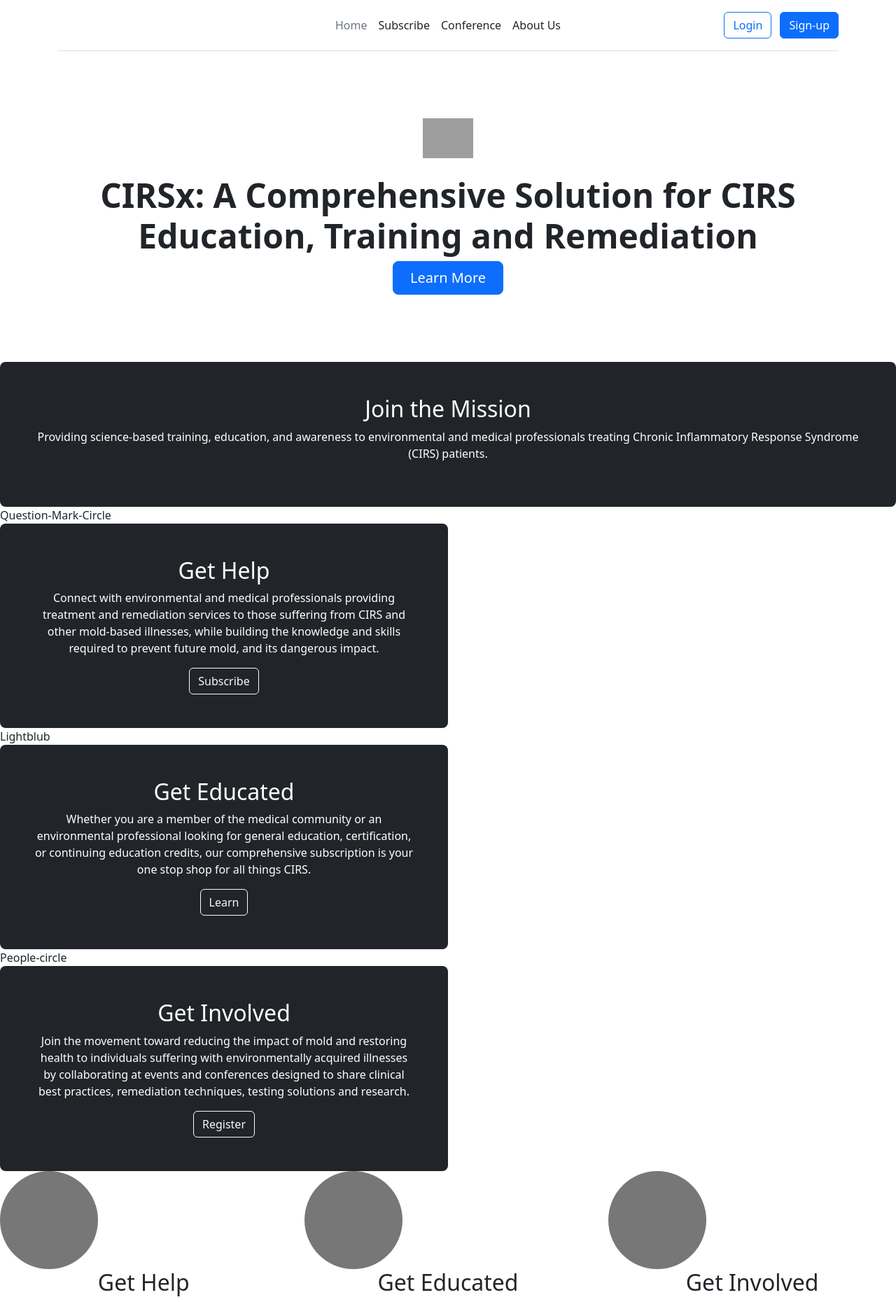
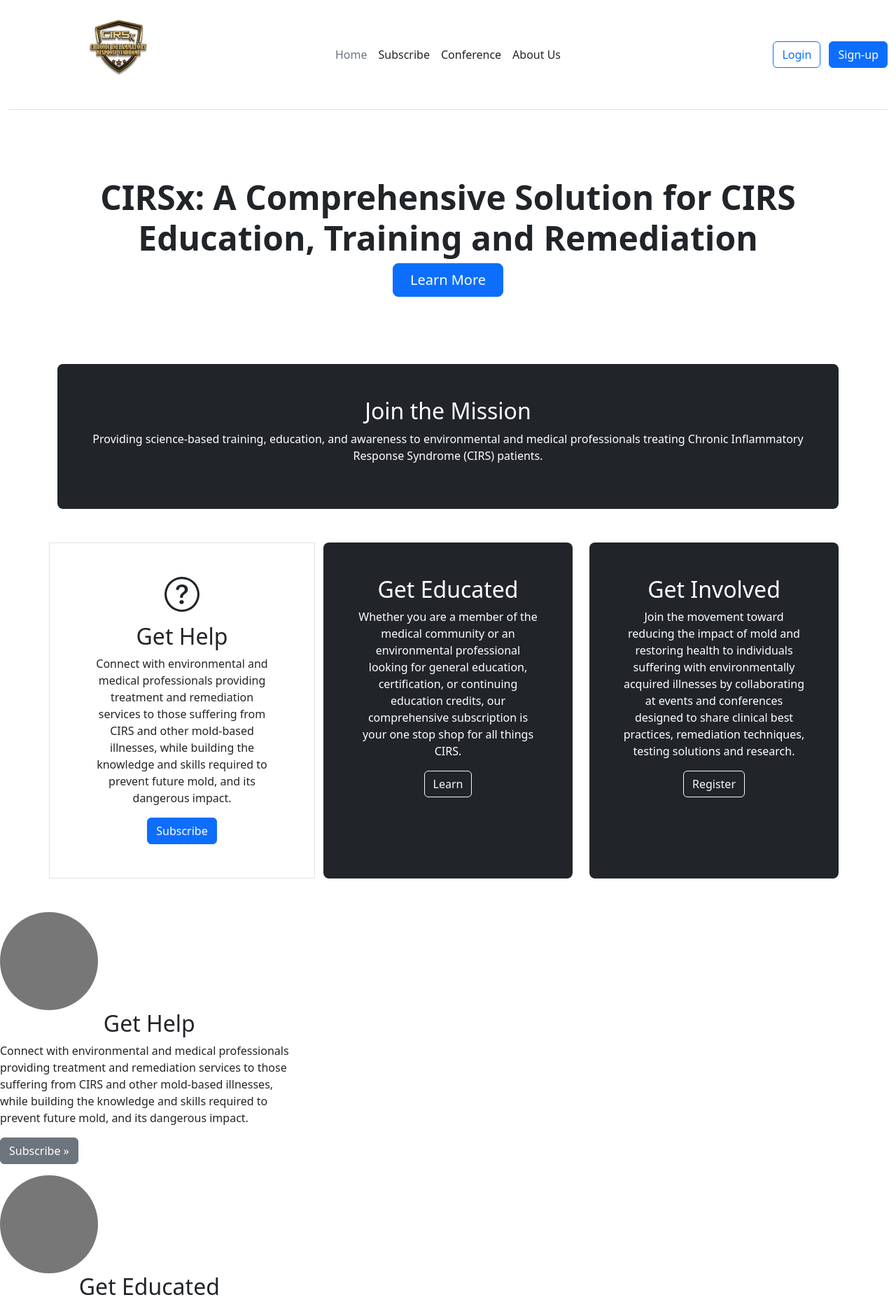
Before and after one commit to Novamacro-LLC/CIRSx, a Django app: template templates/home.html in a window 1280 px wide. Shown: the top 1860 px of the page at 70% size. Run offline with Django 4.2, Linux system fonts and the light colour scheme; the template is opened without the code that fills it, so the values that code supplies are empty; grey boxes are pictures that could not be loaded.

Commit message:
HTML Development Changes

```diff
--- /dev/null
+++ b/package.json
@@ -0,0 +1,5 @@
+{
+  "devDependencies": {
+    "prettier": "2.6.2"
+  }
+}
--- a/templates/home.html
+++ b/templates/home.html
@@ -1,33 +1,68 @@
 <!DOCTYPE html>
 <html lang="en">
   <head>
-    <meta charset="UTF-8">
+    <meta charset="UTF-8" />
+    <meta name="viewport" content="width=device-width, initial-scale=1" />
     <title>Home</title>
-    <link href="https://cdn.jsdelivr.net/npm/bootstrap@5.2.0-beta1/dist/css/bootstrap.min.css" rel="stylesheet" integrity="sha384-0evHe/X+R7YkIZDRvuzKMRqM+OrBnVFBL6DOitfPri4tjfHxaWutUpFmBp4vmVor" crossorigin="anonymous">
-
-
+    <link
+      href="https://cdn.jsdelivr.net/npm/bootstrap@5.2.0-beta1/dist/css/bootstrap.min.css"
+      rel="stylesheet"
+      integrity="sha384-0evHe/X+R7YkIZDRvuzKMRqM+OrBnVFBL6DOitfPri4tjfHxaWutUpFmBp4vmVor"
+      crossorigin="anonymous"
+    />
   </head>
   <body>
+    <script
+      src="https://cdn.jsdelivr.net/npm/@popperjs/core@2.11.5/dist/umd/popper.min.js"
+      integrity="sha384-Xe+8cL9oJa6tN/veChSP7q+mnSPaj5Bcu9mPX5F5xIGE0DVittaqT5lorf0EI7Vk"
+      crossorigin="anonymous"
+    ></script>
+    <script
+      src="https://cdn.jsdelivr.net/npm/bootstrap@5.2.0-beta1/dist/js/bootstrap.min.js"
+      integrity="sha384-kjU+l4N0Yf4ZOJErLsIcvOU2qSb74wXpOhqTvwVx3OElZRweTnQ6d31fXEoRD1Jy"
+      crossorigin="anonymous"
+    ></script>
 
-    <script src="https://cdn.jsdelivr.net/npm/@popperjs/core@2.11.5/dist/umd/popper.min.js" integrity="sha384-Xe+8cL9oJa6tN/veChSP7q+mnSPaj5Bcu9mPX5F5xIGE0DVittaqT5lorf0EI7Vk" crossorigin="anonymous"></script>
-    <script src="https://cdn.jsdelivr.net/npm/bootstrap@5.2.0-beta1/dist/js/bootstrap.min.js" integrity="sha384-kjU+l4N0Yf4ZOJErLsIcvOU2qSb74wXpOhqTvwVx3OElZRweTnQ6d31fXEoRD1Jy" crossorigin="anonymous"></script>
+    <div class="container-fluid sticky-top bg-white">
+      <header
+        class="d-flex flex-wrap align-items-center justify-content-center justify-content-md-between py-3 mb-4 border-bottom"
+      >
+          <a
+          href="home.html"
+          class="d-flex align-items-center col-md-3 mb-2 mb-md-0 text-dark text-decoration-none"
+        >
+        <img
+          class="d-block mx-auto mb-4"
+          src="../Static/Transparent-gold.jpg"
+          alt=""
+          width="150"
+          height="100"/>
 
-        <div class="container">
-    <header class="d-flex flex-wrap align-items-center justify-content-center justify-content-md-between py-3 mb-4 border-bottom">
-      <a href="/" class="d-flex align-items-center col-md-3 mb-2 mb-md-0 text-dark text-decoration-none">
-        <svg class="bi me-2" width="40" height="32" role="img" aria-label="Bootstrap"><use xlink:href="#bootstrap"></use></svg>
         </a>
 
         <ul class="nav col-12 col-md-auto mb-2 justify-content-center mb-md-0">
-        <li><a href="home.html" class="nav-link px-2 link-secondary">Home</a></li>
-        <li><a href="subscibe.html" class="nav-link px-2 link-dark">Subscribe</a></li>
-        <li><a href="conference.html" class="nav-link px-2 link-dark">Conference</a></li>
-        <li><a href="about_us.html" class="nav-link px-2 link-dark">About Us</a></li>
-
+          <li>
+            <a href="home.html" class="nav-link px-2 link-secondary">Home</a>
+          </li>
+          <li>
+            <a href="subscibe.html" class="nav-link px-2 link-dark"
+              >Subscribe</a
+            >
+          </li>
+          <li>
+            <a href="conference.html" class="nav-link px-2 link-dark"
+              >Conference</a
+            >
+          </li>
+          <li>
+            <a href="about_us.html" class="nav-link px-2 link-dark">About Us</a>
+          </li>
         </ul>
 
         <div class="col-md-3 text-end">
-        <button type="button" class="btn btn-outline-primary me-2">Login</button>
+          <button type="button" class="btn btn-outline-primary me-2">
+            Login
+          </button>
           <button type="button" class="btn btn-primary">Sign-up</button>
         </div>
       </header>
@@ -37,151 +72,220 @@
     <!-- 4.1.1.1.1.1 Header Text -->
     <div class="px-4 py-5 my-5 text-center">
       <!--4.1.1.1.1.2 Background -->
-    <img class="d-block mx-auto mb-4" src="/docs/5.2/assets/brand/bootstrap-logo.svg" alt="" width="72" height="57">
-    <h1 class="display-5 fw-bold"> CIRSx: A Comprehensive Solution for CIRS Education, Training and Remediation </h1>
+
+      <h1 class="display-5 fw-bold">
+        CIRSx: A Comprehensive Solution for CIRS Education, Training and
+        Remediation
+      </h1>
       <div class="col-lg-6 mx-auto">
         <div class="d-grid gap-2 d-sm-flex justify-content-sm-center">
           <!-- 4.1.1.1.1.3 Primary Button -->
           <!-- 4.1.1.1.1.3.2 Text -->
           <!-- 4.1.1.1.1.3.1 Link -->
-        <button type="button"  class="btn btn-primary btn-lg px-4 gap-3"> Learn More </button>
+          <button type="button" class="btn btn-primary btn-lg px-4 gap-3">
+            Learn More
+          </button>
         </div>
       </div>
     </div>
 
-
-
-
-
     <!-- 4.1.1.1.2 Join the Mission Feature w/Jumbotron -->
 
     <!-- 4.1.1.1.2.1 Jumbotron Title Text -->
+    <div class="container">
       <div class="d-grid gap-2 d-sm-flex justify-content-sm-center text-center">
         <div class="h-100 p-5 text-white bg-dark rounded-3">
-          <h2> Join the Mission </h2>
+          <h2>Join the Mission</h2>
           <!-- 4.1.1.1.2.2 Jumbotron Text -->
-          <p> Providing science-based training, education, and awareness to environmental and medical professionals treating Chronic Inflammatory Response Syndrome
-              (CIRS) patients. </p>
-
+          <p>
+            Providing science-based training, education, and awareness to
+            environmental and medical professionals treating Chronic
+            Inflammatory Response Syndrome (CIRS) patients.
+          </p>
         </div>
       </div>
+    </div>
+    <!-- 4.1.1.1.2.3 Jumbotron Background -->
 
-
-
-        <!-- 4.1.1.1.2.3 Jumbotron Background -->
     <!-- 4.1.1.1.2.4 Features -->
     <!--4.1.1.1.2.4.1 Get Help -->
     <!-- 4.1.1.1.2.4.1.1 Icon -->
-            Question-Mark-Circle
-        <div class="col-md-6 text-center">
-            <div class="h-100 p-5 text-white bg-dark rounded-3">
+    <!--Question-Mark-Circle-->
+    <div class="container pt-5 pb-5">
+      <div class="row">
+        <div class="col-4 text-center border">
+          <div class="h-100 p-5 rounded-3">
             <!-- 4.1.1.1.2.4.1.2 Title-->
-              <h2> Get Help </h2>
+
+              <svg xmlns="http://www.w3.org/2000/svg" width="50" height="50" fill="currentColor" class="bi bi-question-circle mb-3" viewBox="0 0 16 16">
+  <path d="M8 15A7 7 0 1 1 8 1a7 7 0 0 1 0 14zm0 1A8 8 0 1 0 8 0a8 8 0 0 0 0 16z"/>
+  <path d="M5.255 5.786a.237.237 0 0 0 .241.247h.825c.138 0 .248-.113.266-.25.09-.656.54-1.134 1.342-1.134.686 0 1.314.343 1.314 1.168 0 .635-.374.927-.965 1.371-.673.489-1.206 1.06-1.168 1.987l.003.217a.25.25 0 0 0 .25.246h.811a.25.25 0 0 0 .25-.25v-.105c0-.718.273-.927 1.01-1.486.609-.463 1.244-.977 1.244-2.056 0-1.511-1.276-2.241-2.673-2.241-1.267 0-2.655.59-2.75 2.286zm1.557 5.763c0 .533.425.927 1.01.927.609 0 1.028-.394 1.028-.927 0-.552-.42-.94-1.029-.94-.584 0-1.009.388-1.009.94z"/>
+</svg>
+
+              <h2>Get Help</h2>
 
             <!-- 4.1.1.1.2.4.1.3 Text -->
-              <p> Connect with environmental and medical professionals providing treatment and remediation services to those
-            suffering from CIRS and other mold-based illnesses, while building the knowledge and skills required to
-            prevent future mold, and its dangerous impact. </p>
+            <p>
+              Connect with environmental and medical professionals providing
+              treatment and remediation services to those suffering from CIRS
+              and other mold-based illnesses, while building the knowledge and
+              skills required to prevent future mold, and its dangerous impact.
+            </p>
 
             <!-- 4.1.1.1.2.4.1.4 Button -->
             <!-- 4.1.1.1.2.4.1.4.1 Link -->
-              <button class="btn btn-outline-light" type="button"> Subscribe </button>
+            <a class="btn btn-primary" type="button" href="subscibe.html">
+              Subscribe
+            </a>
             <!-- 4.1.1.1.2.4.1.4 Button -->
             <!-- 4.1.1.1.2.4.1.4.1 Link -->
           </div>
         </div>
 
-
-
-
-
         <!-- 4.1.1.1.2.4.2 Get Educated -->
         <!-- 4.1.1.1.2.4.2.1 Icon -->
-            Lightblub
+        <!--Lightblub-->
 
-     <div class="col-md-6 text-center">
+        <div class="col-4 text-center">
           <div class="h-100 p-5 text-white bg-dark rounded-3">
             <!-- 4.1.1.1.2.4.2.2 Title-->
-              <h2> Get Educated </h2>
+            <h2>Get Educated</h2>
 
             <!-- 4.1.1.1.2.4.2.3 Text -->
-              <p> Whether you are a member of the medical community or an environmental professional looking for general
-            education, certification, or continuing education credits, our comprehensive subscription is your one
-            stop shop for all things CIRS. </p>
+            <p>
+              Whether you are a member of the medical community or an
+              environmental professional looking for general education,
+              certification, or continuing education credits, our comprehensive
+              subscription is your one stop shop for all things CIRS.
+            </p>
 
             <!-- 4.1.1.1.2.4.2.4 Button -->
             <!-- 4.1.1.1.2.4.2.4.1 Link -->
             <!-- 4.1.1.1.2.4.2.4.2 Text -->
-              <button class="btn btn-outline-light" type="button"> Learn </button>
-
+            <button class="btn btn-outline-light" type="button">Learn</button>
           </div>
         </div>
 
-
-
         <!-- 4.1.1.1.2.4.3 Get Involved -->
         <!-- 4.1.1.1.2.4.3.1 Icon -->
-            People-circle
+        <!--People-circle-->
 
-     <div class="col-md-6 text-center">
+        <div class="col-4 text-center">
           <div class="h-100 p-5 text-white bg-dark rounded-3">
             <!-- 4.1.1.1.2.4.3.2 Title-->
-              <h2> Get Involved </h2>
+            <h2>Get Involved</h2>
 
             <!-- 4.1.1.1.2.4.3.3 Text -->
-              <p> Join the movement toward reducing the impact of mold and restoring health to individuals suffering with
-            environmentally acquired illnesses by collaborating at events and conferences designed to share clinical
-            best practices, remediation techniques, testing solutions and research. </p>
+            <p>
+              Join the movement toward reducing the impact of mold and restoring
+              health to individuals suffering with environmentally acquired
+              illnesses by collaborating at events and conferences designed to
+              share clinical best practices, remediation techniques, testing
+              solutions and research.
+            </p>
 
             <!-- 4.1.1.1.2.4.3.4 Button -->
             <!-- 4.1.1.1.2.4.3.4.1 Link -->
             <!-- 4.1.1.1.2.4.3.4.2 Text -->
-              <button class="btn btn-outline-light" type="button"> Register </button>
-
+            <button class="btn btn-outline-light" type="button">
+              Register
+            </button>
+          </div>
+        </div>
       </div>
     </div>
 
-        <div class="row">
     <div class="col-lg-4">
-        <svg class="bd-placeholder-img rounded-circle" width="140" height="140" xmlns="http://www.w3.org/2000/svg" role="img" aria-label="Placeholder: 140x140" preserveAspectRatio="xMidYMid slice" focusable="false"><title> Get Help </title><rect width="100%" height="100%" fill="#777"></rect><text x="50%" y="50%" fill="#777" dy=".3em">140x140</text></svg>
+      <svg
+        class="bd-placeholder-img rounded-circle"
+        width="140"
+        height="140"
+        xmlns="http://www.w3.org/2000/svg"
+        role="img"
+        aria-label="Placeholder: 140x140"
+        preserveAspectRatio="xMidYMid slice"
+        focusable="false"
+      >
+        <title>Get Help</title>
+        <rect width="100%" height="100%" fill="#777"></rect>
+        <text x="50%" y="50%" fill="#777" dy=".3em">140x140</text>
+      </svg>
 
-        <h2 class="fw-normal text-center"> Get Help </h2>
-        <p> Connect with environmental and medical professionals providing treatment and remediation services to those
-            suffering from CIRS and other mold-based illnesses, while building the knowledge and skills required to
-            prevent future mold, and its dangerous impact. </p>
+      <h2 class="fw-normal text-center">Get Help</h2>
+      <p>
+        Connect with environmental and medical professionals providing treatment
+        and remediation services to those suffering from CIRS and other
+        mold-based illnesses, while building the knowledge and skills required
+        to prevent future mold, and its dangerous impact.
+      </p>
       <p><a class="btn btn-secondary" href="subscibe.html"> Subscribe »</a></p>
-      </div><!-- /.col-lg-4 -->
+    </div>
+    <!-- /.col-lg-4 -->
     <div class="col-lg-4">
+      <svg
+        class="bd-placeholder-img rounded-circle"
+        width="140"
+        height="140"
+        xmlns="http://www.w3.org/2000/svg"
+        role="img"
+        aria-label="Placeholder: 140x140"
+        preserveAspectRatio="xMidYMid slice"
+        focusable="false"
+      >
+        <title>Get Educated</title>
+        <rect width="100%" height="100%" fill="#777"></rect>
+        <text x="50%" y="50%" fill="#777" dy=".3em">140x140</text>
+      </svg>
 
-        <svg class="bd-placeholder-img rounded-circle" width="140" height="140" xmlns="http://www.w3.org/2000/svg" role="img" aria-label="Placeholder: 140x140" preserveAspectRatio="xMidYMid slice" focusable="false"><title> Get Educated </title><rect width="100%" height="100%" fill="#777"></rect><text x="50%" y="50%" fill="#777" dy=".3em">140x140</text></svg>
+      <h2 class="fw-normal text-center">Get Educated</h2>
+      <p>
+        Whether you are a member of the medical community or an environmental
+        professional looking for general education, certification, or continuing
+        education credits, our comprehensive subscription is your one stop shop
+        for all things CIRS.
+      </p>
+      <p><a class="btn btn-secondary" href="about_us.html"> Learn »</a></p>
+    </div>
+    <!-- /.col-lg-4 -->
+    <div class="col-lg-4">
+      <svg
+        class="bd-placeholder-img rounded-circle"
+        width="140"
+        height="140"
+        xmlns="http://www.w3.org/2000/svg"
+        role="img"
+        aria-label="Placeholder: 140x140"
+        preserveAspectRatio="xMidYMid slice"
+        focusable="false"
+      >
+        <title>Get Involved</title>
+        <rect width="100%" height="100%" fill="#777"></rect>
+        <text x="50%" y="50%" fill="#777" dy=".3em">140x140</text>
+      </svg>
 
-        <h2 class="fw-normal text-center"> Get Educated </h2>
-        <p> Whether you are a member of the medical community or an environmental professional looking for general
-            education, certification, or continuing education credits, our comprehensive subscription is your one
-            stop shop for all things CIRS. </p>
-        <p><a class="btn btn-secondary " href="about_us.html"> Learn »</a></p>
-      </div><!-- /.col-lg-4 -->
-      <div class="col-lg-4">
-
-        <svg class="bd-placeholder-img rounded-circle" width="140" height="140" xmlns="http://www.w3.org/2000/svg" role="img" aria-label="Placeholder: 140x140" preserveAspectRatio="xMidYMid slice" focusable="false"><title> Get Involved </title><rect width="100%" height="100%" fill="#777"></rect><text x="50%" y="50%" fill="#777" dy=".3em">140x140</text></svg>
-
-        <h2 class="fw-normal text-center"> Get Involved </h2>
-        <p> Join the movement toward reducing the impact of mold and restoring health to individuals suffering with
-            environmentally acquired illnesses by collaborating at events and conferences designed to share clinical
-            best practices, remediation techniques, testing solutions and research. </p>
+      <h2 class="fw-normal text-center">Get Involved</h2>
+      <p>
+        Join the movement toward reducing the impact of mold and restoring
+        health to individuals suffering with environmentally acquired illnesses
+        by collaborating at events and conferences designed to share clinical
+        best practices, remediation techniques, testing solutions and research.
+      </p>
       <p><a class="btn btn-secondary" href="conference.html"> Register »</a></p>
-      </div><!-- /.col-lg-4 -->
     </div>
-
+    <!-- /.col-lg-4 -->
 
     <!-- 4.1.1.1.3 Jumbotron Quote -->
     <!-- 4.1.1.1.3.1 Jumbotron Text -->
     <div class="p-5 mb-4 bg-light rounded-3">
       <div class="container-fluid py-5 text-center">
-        <h3 class="display-5 "> <q>“Surviving Mold is the beginning of what we'd all like to see. An illness defeated and lives restored
-            all over the world.”</q></h3>
-          <br>
-        <p class="col-md-12 fs-4 text-center"> — Ritchie Shoemaker, MD </p>
+        <h3 class="display-5">
+          <q
+            >“Surviving Mold is the beginning of what we'd all like to see. An
+            illness defeated and lives restored all over the world.”</q
+          >
+        </h3>
+        <br />
+        <p class="col-md-12 fs-4 text-center">— Ritchie Shoemaker, MD</p>
       </div>
     </div>
 
@@ -191,44 +295,53 @@
     <!-- 4.1.1.1.6 Section Content -->
     <!-- 4.1.1.1.6.1 Announcement Management -->
 
-
     <!-- 4.1.1.1.7 Trusted Source Hero -->
 
     <div class="container my-5">
-    <div class="row p-4 pb-0 pe-lg-0 pt-lg-5 align-items-center rounded-3 border shadow-lg">
+      <div
+        class="row p-4 pb-0 pe-lg-0 pt-lg-5 align-items-center rounded-3 border shadow-lg"
+      >
         <div class="col-lg-7 p-3 p-lg-5 pt-lg-3">
           <!-- 4.1.1.1.7.1 Title -->
-        <h1 class="display-4 fw-bold lh-1"> A Trusted Source for CIRS Information </h1>
+          <h1 class="display-4 fw-bold lh-1">
+            A Trusted Source for CIRS Information
+          </h1>
           <!-- 4.1.1.1.7.2 Text -->
-        <p class="lead"> At CIRSx, we believe in delivering a product that is backed by peer-reviewed scientific data.
-            Our vast online content repository provides physicians, environmental professionals, and patients
-            suffering from mold related illnesses with direct access to scientifically proven, authentic content
-            like articles, bibliographies, podcasts, and training.
-            <br>
-            <br>
-            Get direct access to this proprietary content and more as a CIRSx Professional Subscriber.
-            You have full access to the CIRSx database and four special educational events annually, a $900 value. </p>
+          <p class="lead">
+            At CIRSx, we believe in delivering a product that is backed by
+            peer-reviewed scientific data. Our vast online content repository
+            provides physicians, environmental professionals, and patients
+            suffering from mold related illnesses with direct access to
+            scientifically proven, authentic content like articles,
+            bibliographies, podcasts, and training.
+            <br />
+            <br />
+            Get direct access to this proprietary content and more as a CIRSx
+            Professional Subscriber. You have full access to the CIRSx database
+            and four special educational events annually, a $900 value.
+          </p>
 
           <!-- 4.1.1.1.7.4 Button -->
           <!-- 4.1.1.1.7.4.2 Text -->
           <!-- 4.1.1.1.7.4.1 Link -->
-        <div class="d-grid gap-2 d-md-flex justify-content-md-start mb-4 mb-lg-3">
+          <div
+            class="d-grid gap-2 d-md-flex justify-content-md-start mb-4 mb-lg-3"
+          >
             <a class="btn btn-secondary" href="subscibe.html"> Subscribe »</a>
           </div>
         </div>
 
         <div class="col-lg-4 offset-lg-1 p-0 overflow-hidden shadow-lg">
-          <img class="rounded-lg-3" src=" <!-- 4.1.1.1.7.3 Video --> " alt="" width="720">
+          <img
+            class="rounded-lg-3"
+            src="../Static/Transparent-gold.jpg"
+            alt=""
+            width="720"
+          />
         </div>
       </div>
     </div>
-
-
-
-
-
   </body>
 </html>
 
-
 <!-- Work on Headers, Heroes, Pricing, Jumbotron, and Carousel -->
```
Also changed, not shown: Static/Transparent-gold.jpg (added), package-lock.json (added). Lines whose indentation alone changed are shown as unchanged.
